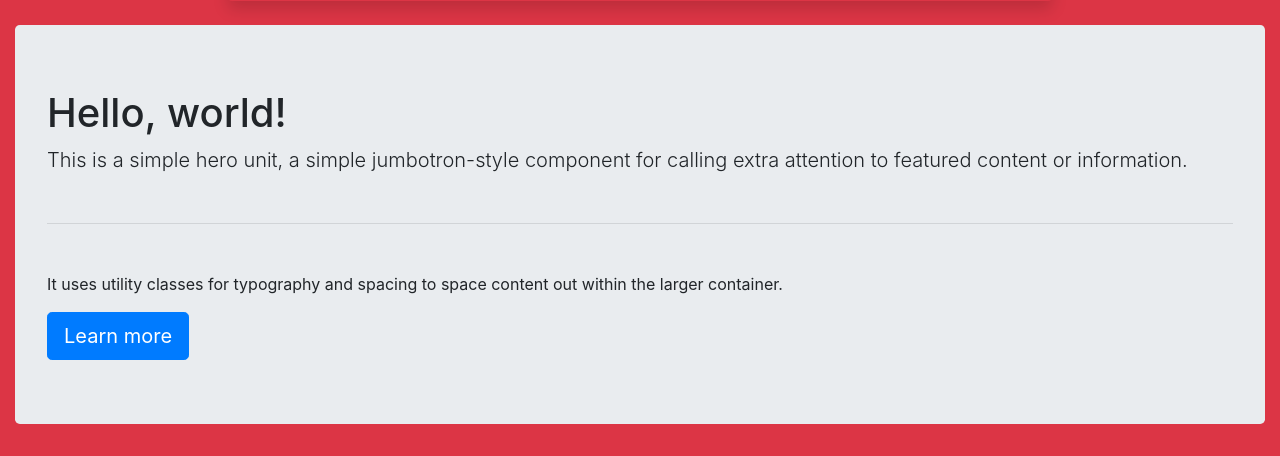
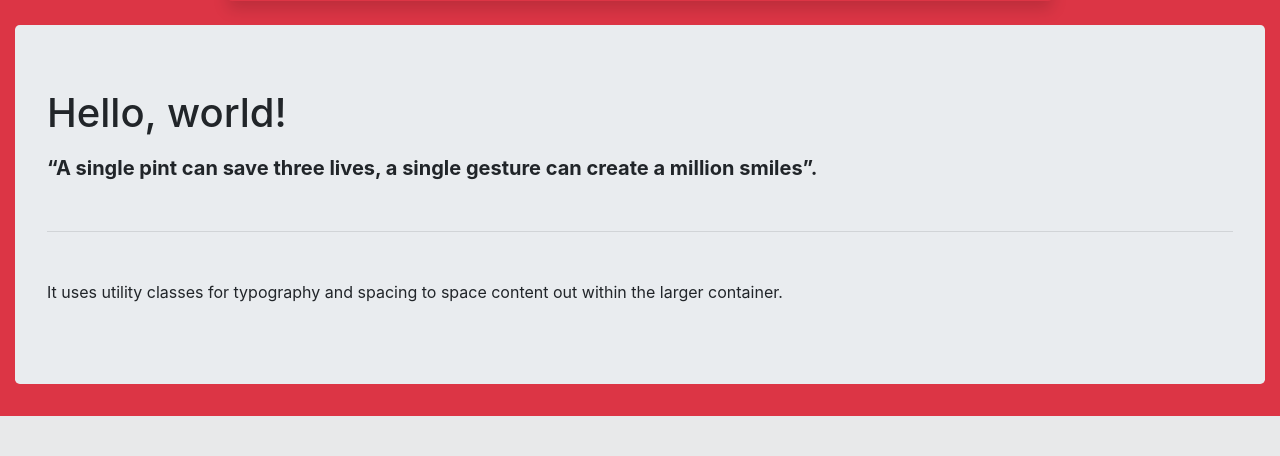
Before and after one commit to tharunmanikonda/Blood-bank-management-system, a PHP site: page / in a window 1280 px wide. Shown: the part 491-947 px from the top of the page. After the commit the page ends 907 px from the top, so only its background shows below. Run offline with PHP 8.4, Linux system fonts and the light colour scheme.

Commit message:
final ouput

```diff
--- a/doctorscrolldown/add.php
+++ b/doctorscrolldown/add.php
@@ -4,7 +4,6 @@ require_once "../pdo.php";
 if(isset($_POST['submit'])){
     $stmt3 = $pdo->query("SELECT R_ID,R_NAME,BLOOD_ID FROM request WHERE R_ID = '".$_GET['R_id']."'");
             $rows2 = $stmt3->fetchAll(PDO::FETCH_ASSOC);
-    print_r($rows2);
     $stmt1 = $pdo->prepare ("INSERT INTO sold (`R_ID`,`B_ID`, `Name`) VALUES (:id ,:bid,:nm)");
          $stmt1->execute(array(
                     ':id' => $rows2[0]['R_ID'],
@@ -13,8 +12,9 @@ if(isset($_POST['submit'])){
                     ));
                     $_SESSION['id']=$rows2[0]['R_ID'];
                     //$_SESSION['success1'] = "request accepted";
+                    $stmt31 = $pdo->query("UPDATE request set`SOLD`= 1 where R_ID = '".$rows2[0]['R_ID']."'");
                     header('Location: requestdetails.php');
-
+                    return;
                 }
     if(isset($_POST['cancel'])){
         header('Location: requestdetails.php');
--- a/index.php
+++ b/index.php
@@ -48,10 +48,11 @@ session_start();
                   </div>
                               <div class="jumbotron">
                                      <h1 class="display-5">Hello, world!</h1>
-                                         <p class="lead">This is a simple hero unit, a simple jumbotron-style component for calling extra attention to featured content or information.</p>
+                                     <p></p>
+                                         <p class="lead font-weight-bold">“A single pint can save three lives, a single gesture can create a million smiles”.</p>
                                                  <hr class="my-5">
-                                                     <p>It uses utility classes for typography and spacing to space content out within the larger container.</p>
-                                                            <a class="btn btn-primary btn-lg" href="#" role="button">Learn more</a>
+                                                     <p class ="font-weight-normal">It uses utility classes for typography and spacing to space content out within the larger container.</p>
+
                                 </div>
                           </div>
 </body>
--- a/login/donorsignin.php
+++ b/login/donorsignin.php
@@ -25,7 +25,7 @@ if ( isset($_POST['username'])) {
             header('Location: ../pagenavbar/donorpage.php');
             return;
         }else {
-            $_SESSION['error']='Wrong Username and Password';
+            $_SESSION['error']='Wrong Username or Password';
             header('Location: donorsignin.php');
             return;
         }
@@ -44,7 +44,7 @@ if ( isset($_POST['username'])) {
 <body class="text-center">
 <?php
 if (isset($_SESSION['error'])){
-    echo($_SESSION['error']);
+    echo"<div class='alert alert-danger' role='alert'> ".($_SESSION['error'])."</div>";
     unset($_SESSION['error']);
 }
 require_once "bootstrap.php";
```
Also changed, not shown: doctorscrolldown/requestdetails.php (+5 -5 lines), login/doctorsignin.php (+5 -6 lines).
